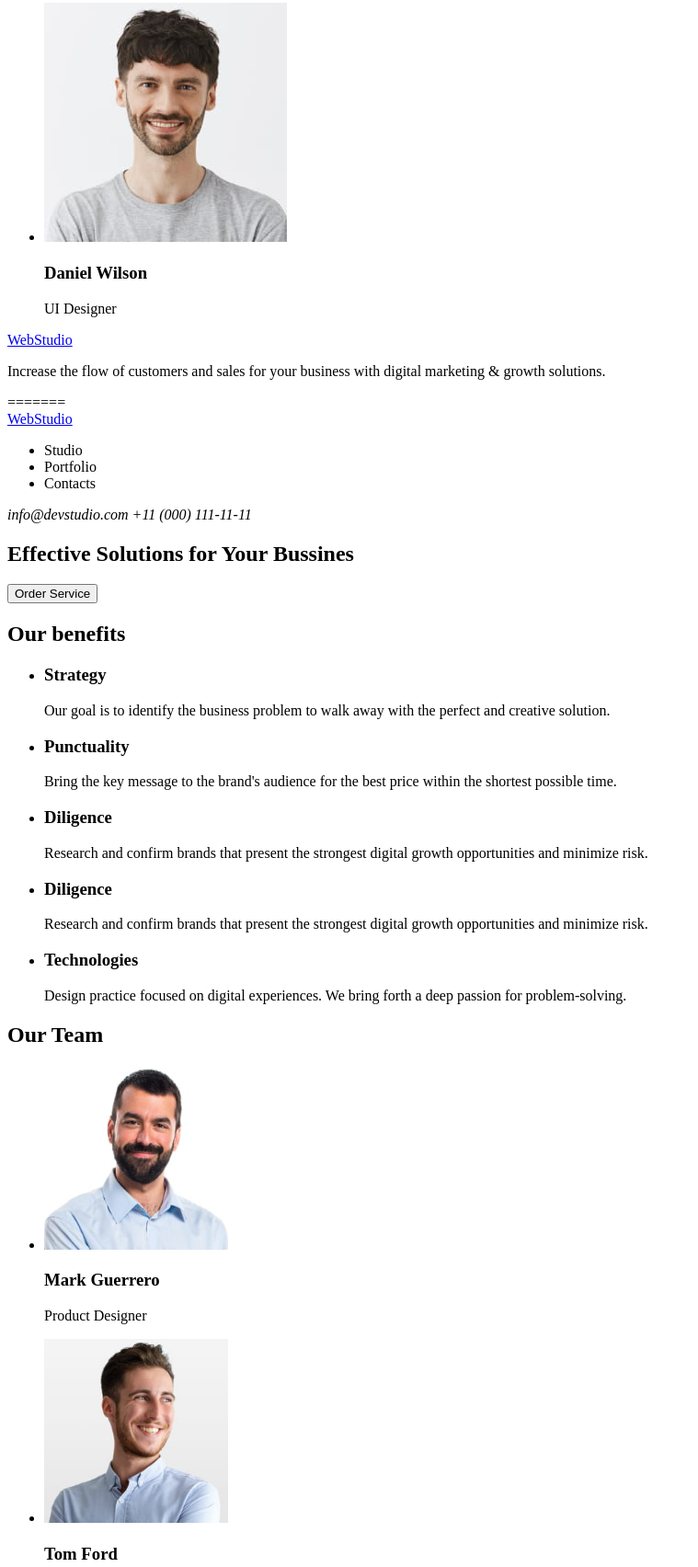
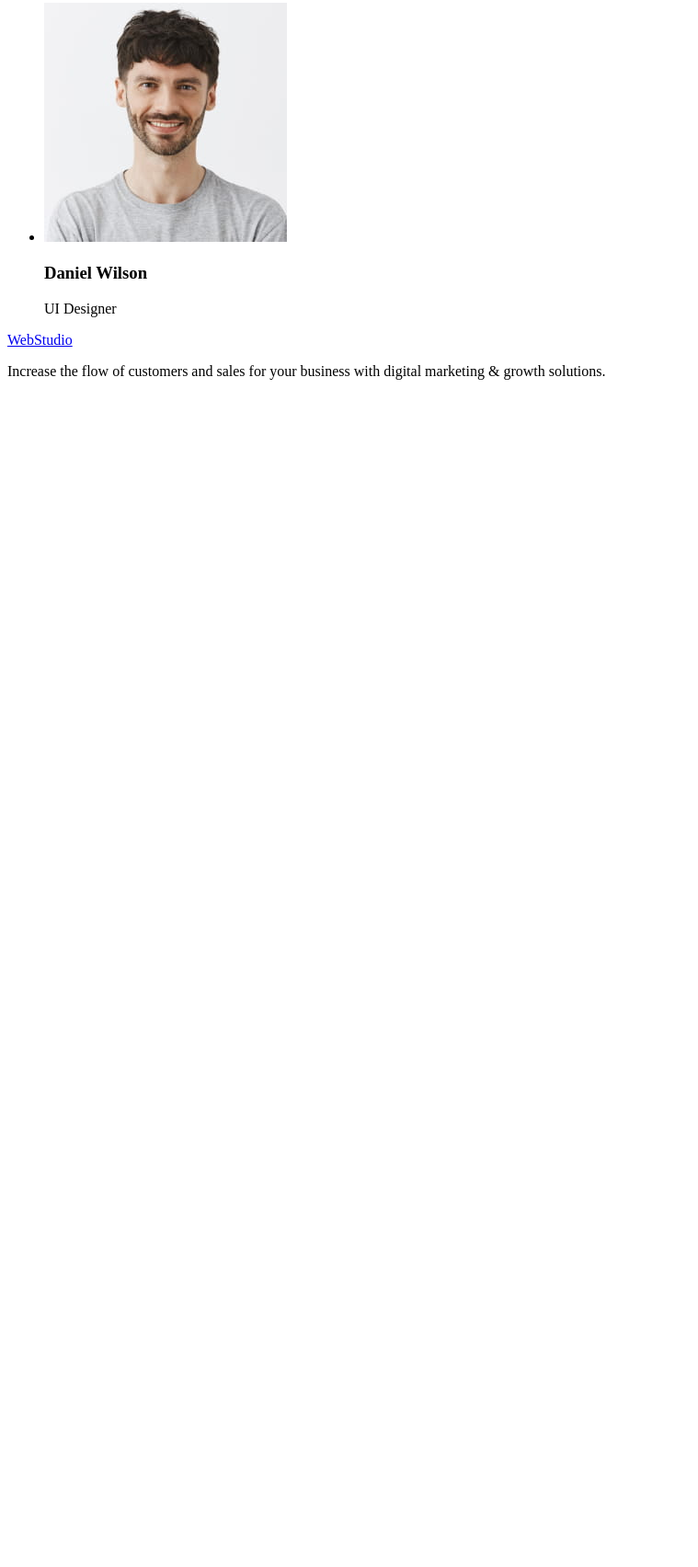
Before and after one commit to vlad0919/goit-markup-hw-01, a plain HTML site: page index.html in a window 1280 px wide. Shown: the part 1807-3511 px from the top of the page at 92% size, without its empty margins (0-759 px from the left). After the commit the page ends 2236 px from the top, so only its background shows below. Drawn offline with Linux system fonts and the light colour scheme.

Commit message:
corect four

```diff
--- a/index.html
+++ b/index.html
@@ -142,146 +142,3 @@
                 <p>Increase the flow of customers and sales for your business with digital marketing & growth solutions.</p>
     </footer>
 </body>
-=======
-<!DOCTYPE html>
-<html lang="en">
-<head>
-    <meta charset="UTF-8">
-    <meta name="viewport" content="width=device-width, initial-scale=1.0">
-    <title>Document</title>
-</head>
-<body>
-
-    <!-- WebStudio Logo, navigation and contacts -->
-
-    <header>
-        <nav>
-            <a href="./index.html">WebStudio</a>
-            <ul>
-                <li>Studio</li>
-                <li>Portfolio</li>
-                <li>Contacts</li>
-            </ul>
-
-            <address>
-                info@devstudio.com
-                +11 (000) 111-11-11
-            </address>
-        </nav>
-    </header>
-
-    <!-- Order sections, benefits and team -->
-    <main>
-        <section>
-            <h1>Effective Solutions for Your Bussines</h1>
-                    <button type="button">Order Service</button>
-        </section>
-
-            <section>
-                <h2>Our benefits</h2>
-                    <ul>
-
-                        <li>
-                            <h3>Strategy</h3>
-                                <p>
-                                    Our goal is to identify the business
-                                    problem to walk away with the perfect
-                                    and creative solution.
-                                </p>
-                        </li>
-
-                        <li>
-                            <h3>Punctuality</h3>
-                                <p>
-                                    Bring the key message to the brand's audience
-                                    for the best price within the shortest possible time.
-                                </p>
-                        </li>
-
-                        <li>
-                            <h3>Diligence</h3>
-                            <p>
-                                Research and confirm brands
-                                that present the strongest digital growth
-                                opportunities and minimize risk.
-                            </p>
-                        </li>
-
-                        <li>
-                            <h3>Diligence</h3>
-                            <p>
-                                Research and confirm brands
-                                that present the strongest digital growth
-                                opportunities and minimize risk.
-                            </p>
-                        </li>
-
-                        <li>
-                            <h3>Technologies</h3>
-                                <p>
-                                    Design practice focused on digital experiences.
-                                    We bring forth a deep passion for problem-solving.
-                                </p>
-                        </li>
-                    </ul>
-            </section>
-
-            <section>
-                <h2>Our Team</h2>
-                    <ul>
-
-                        <li>
-                            <img src="/goit-markup-hw-01/images/mark-guerrero-product-designer.jpg"
-                            alt="Mark Guerrero - Product Designer"
-                            width="200"
-                            height="200">
-
-                            <h3>Mark Guerrero</h3>
-                                <p>Product Designer</p>
-                        </li>
-
-                        <li>
-                            <img src="/goit-markup-hw-01/images/tom-ford-frontend-developer.jpg"
-                            alt="Tom Ford - Frontend Developer"
-                            width="200"
-                            height="200">
-
-                            <h3>Tom Ford</h3>
-                                <p>Frontend Developer</p>
-                        </li>
-
-                        <li>
-                            <img src="/goit-markup-hw-01/images/camila-garcia-marketing.jpg"
-                            alt="Camila Garcia - Marketing"
-                            width="200"
-                            height="200">
-
-                            <h3>Camila Garcia</h3>
-                                <p>Marketing</p>
-                        </li>
-
-                        <li>
-                            <img src="/goit-markup-hw-01/images/daniel-wilson-ui-designer.jpg"
-                            alt="Daniel Wilson - UI Designer"
-                            width="200"
-                            height="200">
-
-                            <h3>Daniel Wilson</h3>
-                                <p>UI Designer</p>
-                        </li>
-
-                    </ul>
-            </section>
-    </main>
-
-    <!-- WebStudio - advantage -->
-
-    <footer>
-        <div>
-            <a href="./index.html">WebStudio</a>
-                <p>Increase the flow of customers and sales for your business with digital marketing & growth solutions.</p>
-        </div>
-    </footer>
-</body>
->>>>>>> 07e313802a66511764fcecc2f8d6c52420ce87c7
-</html>
```
